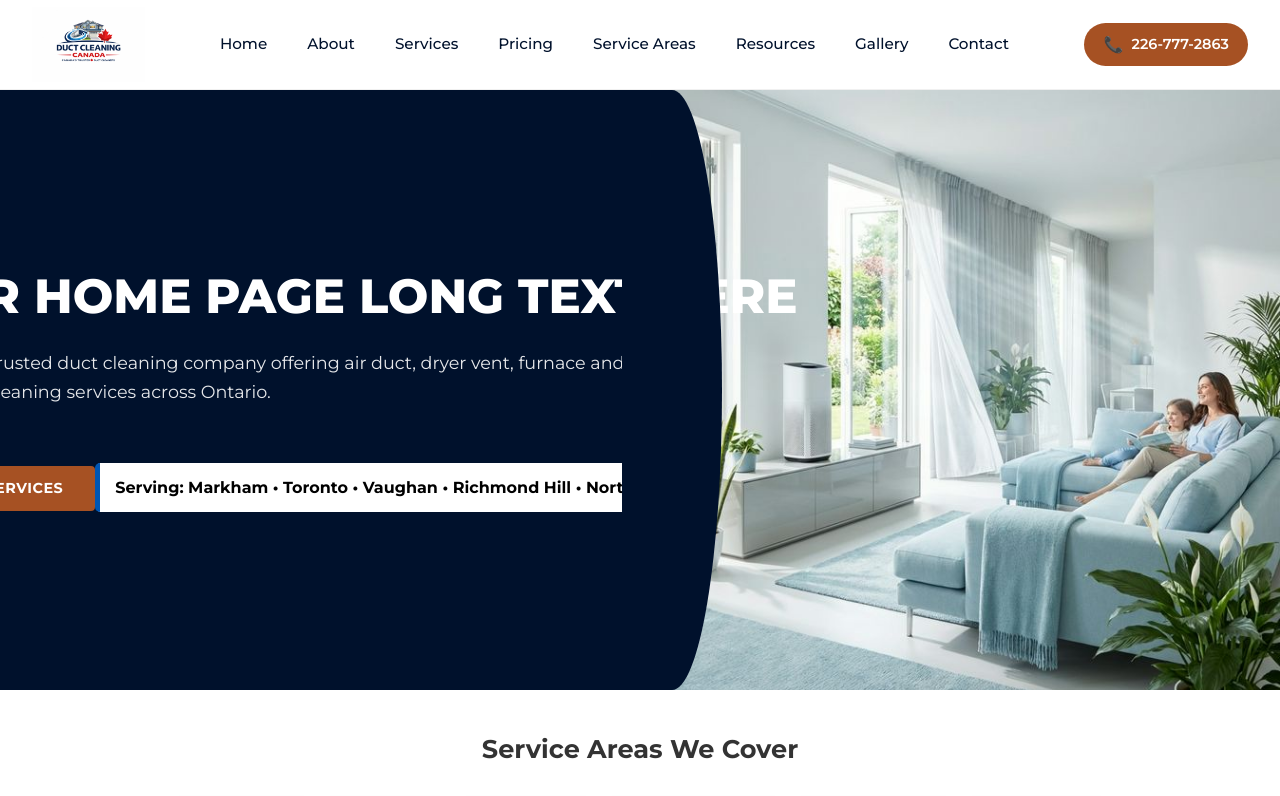
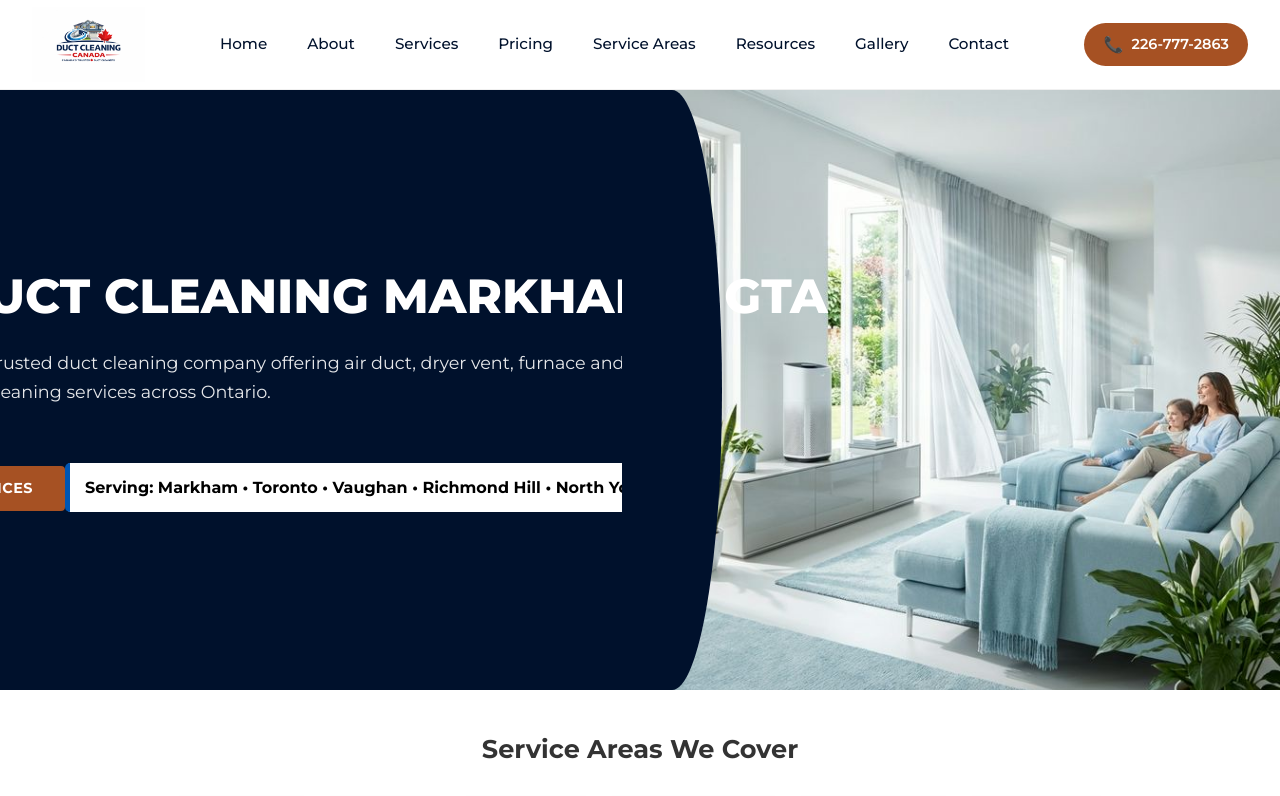
Before and after one commit to josph8487-prog/duct-Canada-original, a Next.js app: page / in a window 1280 px wide. Shown: the top 796 px of the page. Built offline with nearby package versions, Linux system fonts and the light colour scheme.

Commit message:
Update page.tsx

```diff
--- a/src/app/page.tsx
+++ b/src/app/page.tsx
@@ -38,9 +38,8 @@ export default function Home() {
           <div className={styles.heroLeft}>
             <div>
               <h1 className={styles.heroTitle} style={{ fontSize: 'clamp(1.0rem, 4vw, 3rem)', whiteSpace: 'nowrap' }}>
-  YOUR HOME PAGE LONG TEXT HERE
+  AIR DUCT CLEANING MARKHAM & GTA
 </h1>
-
               <p className={styles.heroSubtitle}>
                 Trusted duct cleaning company offering air duct, dryer vent, furnace and HVAC cleaning services across Ontario.
               </p>
```
